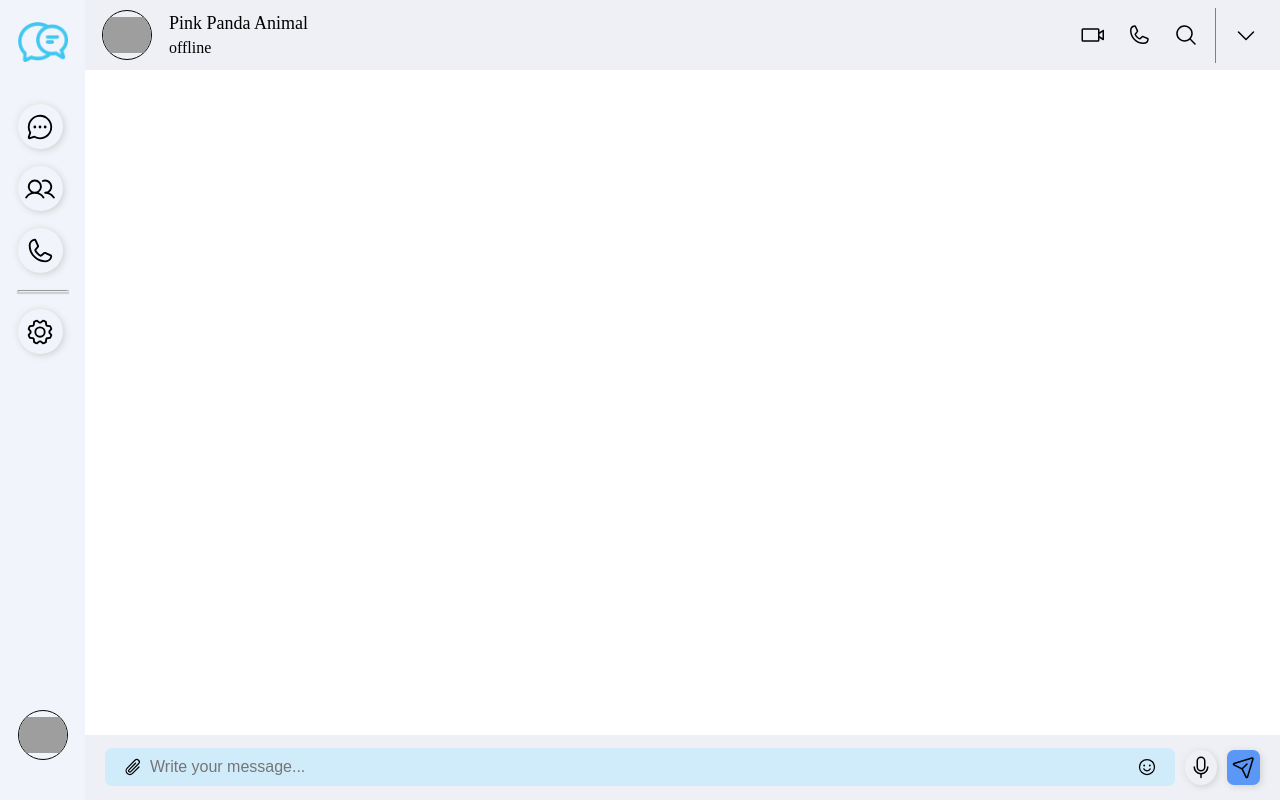
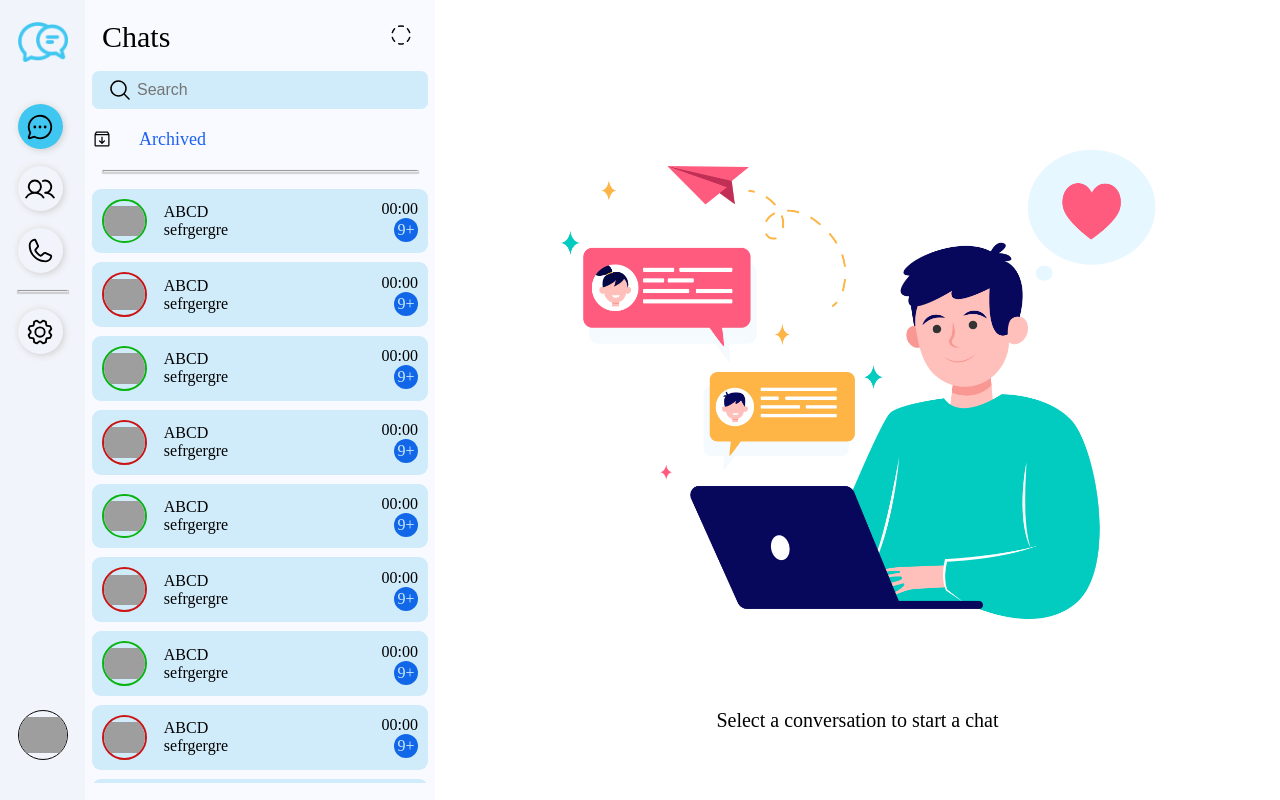
Before and after one commit to Bipul-Dubey/chatArena, a Next.js app in the folder frontend-chatarena/: page /dashboard in a window 1280 px wide. Built offline with nearby package versions, Linux system fonts and the light colour scheme; grey boxes are pictures that could not be loaded.

Commit message:
added - header footer and conversation area components

```diff
--- a/frontend-chatarena/components/chats/chat.jsx
+++ b/frontend-chatarena/components/chats/chat.jsx
@@ -1,6 +1,7 @@
 import React from "react";
 import styled from "styled-components";
 import { Avatar, Container, UnreadMessage } from "../common/common";
+import { useRouter } from "next/router";
 
 const StyledChatMainContainer = styled("div")(({}) => ({
   backgroundColor: "#D0ECFA",
@@ -10,11 +11,23 @@ const StyledChatMainContainer = styled("div")(({}) => ({
   display: "flex",
   flexDirection: "row",
   justifyContent: "space-between",
+  "&:hover": {
+    cursor: "pointer",
+  },
 }));
 
-const Chat = ({ isactive = false }) => {
+const Chat = ({ user = {}, isactive = user?.isactive }) => {
+  const router = useRouter();
   return (
-    <StyledChatMainContainer>
+    <StyledChatMainContainer
+      onClick={() => {
+        const chat = Math.random(0.1, 1) * 1;
+        router.push({
+          pathname: "/dashboard",
+          query: { chat },
+        });
+      }}
+    >
       <Container row center style={{ gap: 17 }}>
         {/* Profile image */}
         <Avatar size="2.8rem" isactive={isactive} status />
--- a/frontend-chatarena/components/chats/chats.jsx
+++ b/frontend-chatarena/components/chats/chats.jsx
@@ -48,7 +48,7 @@ const StyledChatContainer = styled("div")(
   })
 );
 
-const Chats = () => {
+const Chats = ({}) => {
   return (
     <StyledMainChatContainer>
       <StyledTopContainer>
@@ -86,7 +86,7 @@ const Chats = () => {
         {"123hdnfdsnfansdmfasdfnmasdnfmasdsdfsdfnsdkfnsk"
           ?.split("")
           ?.map((item, index) => (
-            <Chat isactive={index % 2 == 0} />
+            <Chat user={item} isactive={index % 2 == 0} />
           ))}
       </StyledChatContainer>
     </StyledMainChatContainer>
--- /dev/null
+++ b/frontend-chatarena/components/conversationArea/noconversation.jsx
@@ -0,0 +1,30 @@
+import { Typography } from "../common/common";
+
+const Noconversation = () => {
+  return (
+    <div
+      style={{
+        width: "100%",
+        display: "flex",
+        flexDirection: "column",
+        justifyContent: "center",
+        alignItems: "center",
+        height: "100vh",
+        minHeight: "100%",
+        width: "100%",
+        backgroundColor: "#fff",
+      }}
+    >
+      <img
+        src={"/nochat.jpg"}
+        height={"80%"}
+        width={"80%"}
+        alt="nochat"
+        style={{ objectFit: "contain" }}
+      />
+      <Typography type="h4">Select a conversation to start a chat</Typography>
+    </div>
+  );
+};
+
+export default Noconversation;
--- a/frontend-chatarena/pages/dashboard/index.jsx
+++ b/frontend-chatarena/pages/dashboard/index.jsx
@@ -1,7 +1,9 @@
 import Chats from "@/components/chats/chats";
 import ConversationArea from "@/components/conversationArea/conversationArea";
+import Noconversation from "@/components/conversationArea/noconversation";
 import Leftbar from "@/components/menubar/leftbar/leftbar";
-import { useState } from "react";
+import { useRouter } from "next/router";
+import { useEffect, useState } from "react";
 import styled from "styled-components";
 
 const StyledDashboardMainContainer = styled("div")(({}) => ({
@@ -11,13 +13,23 @@ const StyledDashboardMainContainer = styled("div")(({}) => ({
 }));
 
 const Dashboard = () => {
-  const [activeIndex, setActiveIndex] = useState(null);
+  const router = useRouter();
+  const [activeIndex, setActiveIndex] = useState(0);
+  const [conversationId, setConversationId] = useState(null);
+
+  useEffect(() => {
+    if (router.query.chat) {
+      setConversationId(router.query.chat);
+    } else {
+      setConversationId(null);
+    }
+  }, [router]);
 
   return (
     <StyledDashboardMainContainer>
       <Leftbar activeIndex={activeIndex} setActiveIndex={setActiveIndex} />
       {activeIndex == 0 ? <Chats /> : null}
-      <ConversationArea />
+      {conversationId ? <ConversationArea /> : <Noconversation />}
     </StyledDashboardMainContainer>
   );
 };
```
Also changed, not shown: frontend-chatarena/public/nochat.jpg (added).
